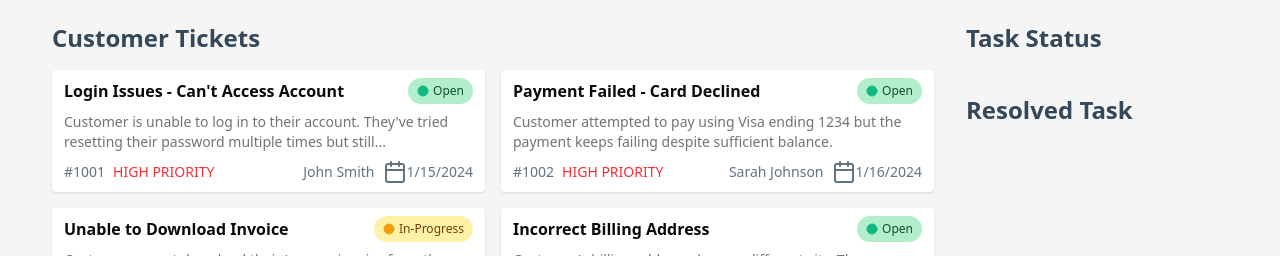
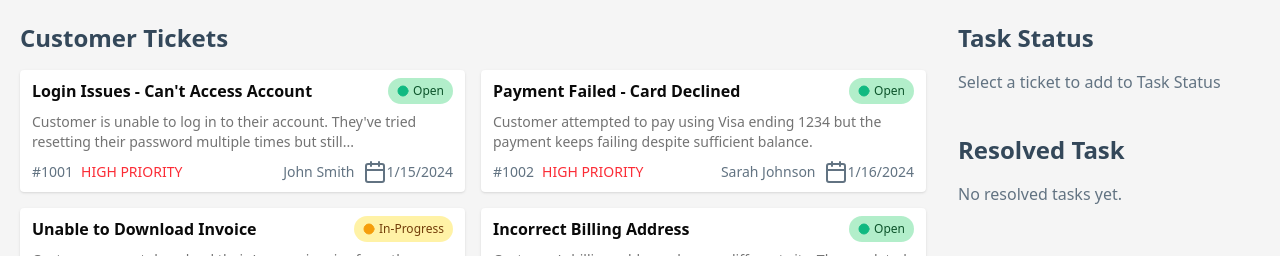
Before and after one commit to ShawonMondol-Shibu/CS-Ticket-System, a React (Vite) app: page / in a window 1280 px wide. Shown: the part 479-735 px from the top of the page. Built offline with nearby package versions, Linux system fonts and the light colour scheme.

Commit message:
functionality add

```diff
--- a/src/App.tsx
+++ b/src/App.tsx
@@ -1,16 +1,41 @@
+import { useState } from "react";
 import "./App.css";
 import Footer from "./components/layout/Footer";
 import Header from "./components/layout/Header";
 import Navbar from "./components/layout/Navbar";
 import Tickets from "./components/layout/Tickets";
+import { toast } from "react-toastify";
 
 function App() {
+  const [progress, setProgress] = useState<string[]>([]);
+  const [resolve, setResolve] = useState<string[]>([]);
+  const [proValue, setproValue] = useState<number>(0);
+  const [resValue, setresValue] = useState(0);
+
+  const handleCard = (title: string) => {
+    toast.warn(title);
+    setProgress([...progress, title]);
+    setproValue(proValue + 1);
+  };
+
+  const handleComplete = (item: string) => {
+    setResolve([...resolve, item]);
+    const compItem = progress.filter((pro) => pro !== item);
+    setProgress(compItem);
+    setresValue(resValue + 1);
+    toast.success(item);
+  };
   return (
     <main className="bg-[#f5f5f5f5] min-h-screen m-auto">
       <Navbar />
-      <Header/>
-      <Tickets/>
-      <Footer/>
+      <Header inProgress={proValue} resolved={resValue} />
+      <Tickets
+        handleCard={handleCard}
+        handleComplete={handleComplete}
+        progress={progress}
+        resolve={resolve}
+      />
+      <Footer />
     </main>
   );
 }
--- a/src/components/layout/Header.tsx
+++ b/src/components/layout/Header.tsx
@@ -1,15 +1,15 @@
 import { cn } from "@/lib/utils";
 import { Card, CardContent } from "../ui/card";
 
-// interface headerType{
-//   inProgress:string[];
-//   resolved:string[];
-// }
+interface headerType{
+  inProgress:number;
+  resolved:number;
+}
 
-export default function Header() {
+export default function Header({inProgress, resolved}:headerType) {
   const headerData: { title: string; value: number }[] = [
-    { title: "In Progress", value:0 },
-    { title: "Resolved", value:0 },
+    { title: "In Progress", value:inProgress },
+    { title: "Resolved", value:resolved },
   ];
   return (
     <header className="flex items-center justify-center gap-2 container m-auto mt-20 px-5">
--- a/src/components/layout/Tickets.tsx
+++ b/src/components/layout/Tickets.tsx
@@ -4,27 +4,20 @@ import { Card, CardContent, CardDescription, CardTitle } from "../ui/card";
 import data from "../../assets/data.json";
 import { Button } from "../ui/button";
 import { cn } from "@/lib/utils";
-import { toast, ToastContainer } from "react-toastify";
-import { useState } from "react";
-// import Header from "./Header";
+import { ToastContainer } from "react-toastify";
 
-export default function Tickets() {
-  const [progress, setProgress] = useState<string[]>([]);
-  const [resolve, setResolve] = useState<string[]>([]);
+export default function Tickets({
+  handleCard,
+  handleComplete,
+  progress,
+  resolve,
+}) {
+  console.log(progress, resolve);
 
-  const handleCard = (title: string) => {
-    toast(title);
-    setProgress([...progress, title]);
-    // return <Header inProgress={progress} resolved={resolve}/>
-  };
-
-  const handleComplete = (item: string) => {
-    setResolve([...resolve, item]);
-  };
   return (
     <main className="flex flex-wrap items-start justify-between gap-8 container m-auto my-20 px-5">
+      <section className="flex-3">
         <ToastContainer />
-      <section className="flex-3">
         <h1 className="text-2xl font-semibold text-[#34485A] mb-4">
           {data.title}
         </h1>
@@ -99,14 +92,21 @@ export default function Tickets() {
           })}
         </div>
       </section>
+
+      {/* SideBar TaskBar */}
       <aside className="flex-1 space-y-10">
         {/* Task Status */}
         <div>
           <h1 className="text-2xl font-semibold text-[#34485A] mb-4">
             Task Status
           </h1>
-          <div>
-            {progress.map((item) => (
+          <div className="space-y-4">
+            {progress.length === 0 ? (
+              <span className="text-[#627382]">
+                Select a ticket to add to Task Status
+              </span>
+            ) : (
+              progress.map((item: string) => (
                 <Card key={item} className="border-none rounded ">
                   <CardContent className="grid gap-3">
                     <h2>{item}</h2>
@@ -120,7 +120,8 @@ export default function Tickets() {
                     </Button>
                   </CardContent>
                 </Card>
-            ))}
+              ))
+            )}
           </div>
         </div>
 
@@ -129,12 +130,16 @@ export default function Tickets() {
           <h2 className="text-2xl font-semibold text-[#34485A] mb-4">
             Resolved Task
           </h2>
-          <div>
-            {resolve.map((item) => (
+          <div className="space-y-4">
+            {resolve.length === 0 ? (
+              <span className="text-[#627382]">No resolved tasks yet.</span>
+            ) : (
+              resolve.map((item: string) => (
                 <Card key={item} className="border-none rounded bg-[#E0E7FF]">
                   <CardContent className="">{item}</CardContent>
                 </Card>
-            ))}
+              ))
+            )}
           </div>
         </div>
       </aside>
```
Lines whose indentation alone changed are shown as unchanged.
